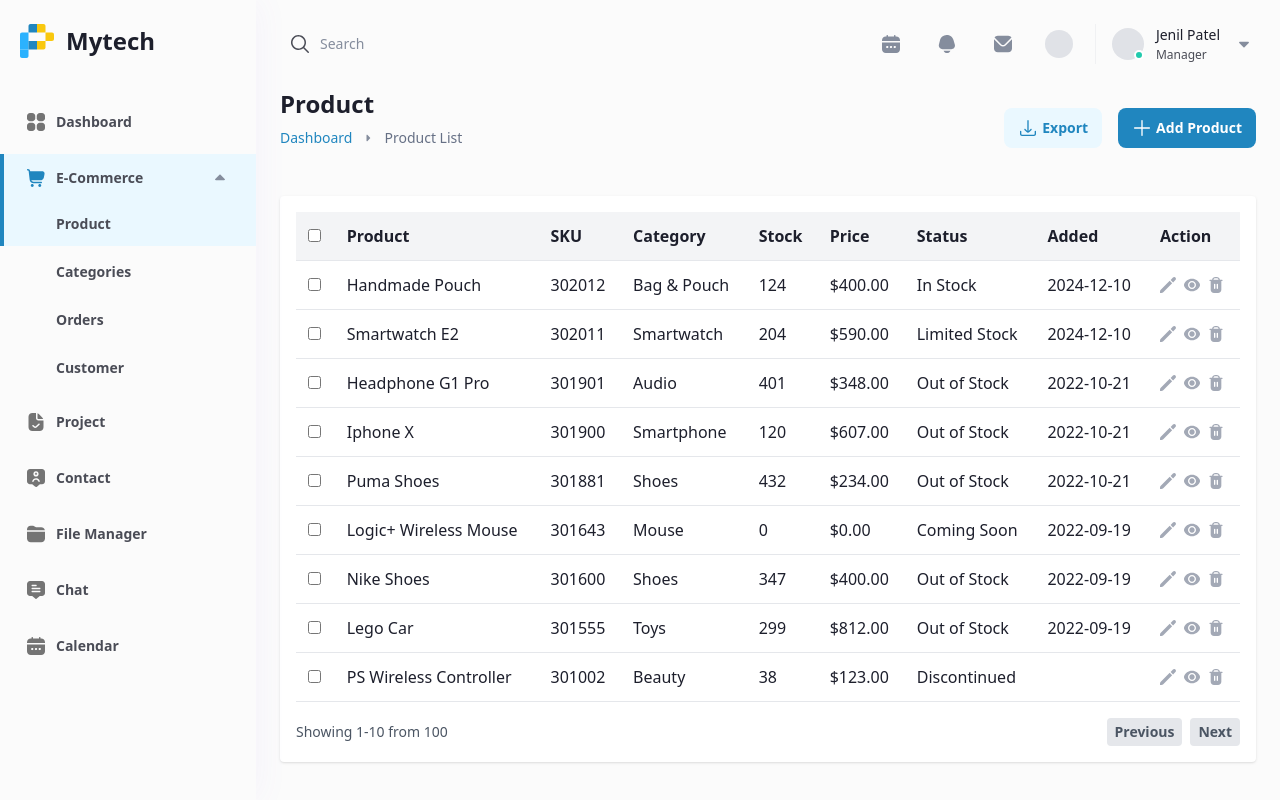
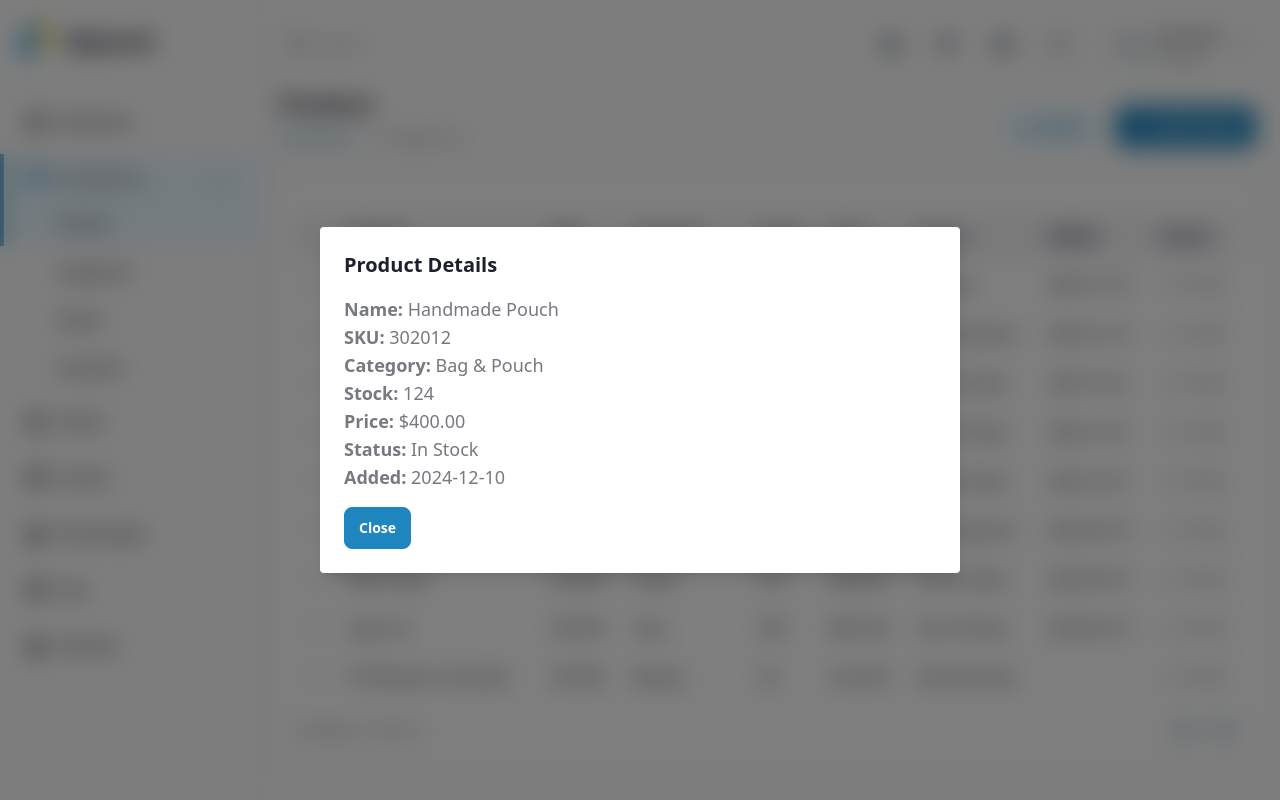
Before and after one commit to SisodiyaAakash/mytech, a Next.js app: page /product in a window 1280 px wide. Both pictures are taken after a click on the button 1191 px from the left and 285 px from the top of the page. Built offline with nearby package versions, Linux system fonts and the light colour scheme.

Commit message:
Added basic crud functionality like routing for the edit, popup on view, delete specific and delete multiple by selecting list items

```diff
--- a/app/product/page.js
+++ b/app/product/page.js
@@ -3,11 +3,15 @@
 import Image from "next/image";
 import Head from "next/head";
 import { useEffect, useState } from "react";
+import { useRouter } from "next/navigation";
 
 export default function Product() {
   const [products, setProducts] = useState([]);
   const [categories, setCategories] = useState({});
   const [productStatus, setProductStatus] = useState({});
+  const [selectedProducts, setSelectedProducts] = useState(new Set());
+  const [viewProduct, setViewProduct] = useState(null); // New state for the modal
+  const router = useRouter();
 
   useEffect(() => {
     async function fetchData() {
@@ -24,6 +28,104 @@ export default function Product() {
 
     fetchData();
   }, []);
+
+  // Handle product selection
+  const handleProductSelection = (productId) => {
+    setSelectedProducts((prev) => {
+      const newSelectedProducts = new Set(prev);
+      if (newSelectedProducts.has(productId)) {
+        newSelectedProducts.delete(productId);
+      } else {
+        newSelectedProducts.add(productId);
+      }
+      return newSelectedProducts;
+    });
+  };
+
+  // Handle Select All
+  const handleSelectAll = () => {
+    if (selectedProducts.size === products.length) {
+      setSelectedProducts(new Set());
+    } else {
+      setSelectedProducts(new Set(products.map((product) => product.id)));
+    }
+  };
+
+  // Function to export products as CSV
+  const handleExport = () => {
+    if (selectedProducts.size === 0) {
+      alert("Please select at least one product to export.");
+      return;
+    }
+
+    const csvData = [
+      ["Product", "SKU", "Category", "Stock", "Price", "Status", "Added"],
+      ...products
+        .filter((product) => selectedProducts.has(product.id))
+        .map((product) => [
+          product.name,
+          product.details.sku,
+          categories[product.categoryId]?.name || "",
+          product.details.quantity,
+          product.details.basePrice.toFixed(2),
+          productStatus[product.details.statusId]?.name || "",
+          product.details.addedDate,
+        ]),
+    ];
+    const csvContent =
+      "data:text/csv;charset=utf-8," +
+      csvData.map((row) => row.join(",")).join("\n");
+    const encodedUri = encodeURI(csvContent);
+    const link = document.createElement("a");
+    link.setAttribute("href", encodedUri);
+    link.setAttribute("download", "products.csv");
+    document.body.appendChild(link);
+    link.click();
+    document.body.removeChild(link);
+  };
+
+  // Handle Add Product Button
+  const handleAddProduct = () => {
+    router.push("/product/edit");
+  };
+
+  // Handle Edit Product
+  const handleEditProduct = (id) => {
+    router.push(`/product/edit?id=${id}`);
+  };
+
+  // Handle View Product (opens the modal)
+  const handleViewProduct = (id) => {
+    const product = products.find((product) => product.id === id);
+    setViewProduct(product); // Set the product data to be shown in the modal
+  };
+
+  // Handle Delete Specific Product
+  const handleDeleteProduct = (id) => {
+    if (confirm("Are you sure you want to delete this product?")) {
+      setProducts((prev) => prev.filter((product) => product.id !== id));
+    }
+  };
+
+  // Handle Delete Selected Products
+  const handleDeleteSelected = () => {
+    if (selectedProducts.size === 0) {
+      alert("Please select products to delete.");
+      return;
+    }
+
+    if (confirm("Are you sure you want to delete the selected products?")) {
+      setProducts((prev) =>
+        prev.filter((product) => !selectedProducts.has(product.id))
+      );
+      setSelectedProducts(new Set()); // Clear selected products after delete
+    }
+  };
+
+  // Handle Close Modal
+  const handleCloseModal = () => {
+    setViewProduct(null); // Close the modal by resetting the product
+  };
 
   return (
     <>
@@ -49,7 +151,10 @@ export default function Product() {
             </nav>
           </div>
           <div className="flex gap-4">
-            <button className="group export-btn bg-[#EAF8FF] hover:bg-[#2086BF] text-[#2086BF] hover:text-white duration-500">
+            <button
+              className="group export-btn bg-[#EAF8FF] hover:bg-[#2086BF] text-[#2086BF] hover:text-white duration-500"
+              onClick={handleExport}
+            >
               <Image
                 src="/icons/download.svg"
                 className="group-hover:brightness-[1000] duration-300"
@@ -59,7 +164,10 @@ export default function Product() {
               />
               Export
             </button>
-            <button className="group add-product-btn bg-[#2086BF] hover:bg-[#EAF8FF] text-white hover:text-[#2086BF] duration-500">
+            <button
+              className="group add-product-btn bg-[#2086BF] hover:bg-transparent text-white hover:text-[#2086BF] border border-[#2086BF] duration-500"
+              onClick={handleAddProduct}
+            >
               <Image
                 src="/icons/plus.svg"
                 className="group-hover:brightness-100 duration-300 brightness-[1000]"
@@ -69,6 +177,23 @@ export default function Product() {
               />
               Add Product
             </button>
+
+            {/* Delete Selected Button */}
+            {selectedProducts.size > 1 && (
+              <button
+                className="delete-btn bg-[#EB3D4D] hover:bg-[#ab1423] text-white duration-500"
+                onClick={handleDeleteSelected}
+              >
+                <Image
+                  src="/icons/delete.svg"
+                  className="brightness-[1000]"
+                  alt="Delete Icon"
+                  width={16}
+                  height={16}
+                />
+                Delete Selected
+              </button>
+            )}
           </div>
         </div>
 
@@ -81,7 +206,11 @@ export default function Product() {
             <thead>
               <tr className="bg-gray-100">
                 <th className="p-3 border-b">
-                  <input type="checkbox" />
+                  <input
+                    type="checkbox"
+                    checked={selectedProducts.size === products.length}
+                    onChange={handleSelectAll}
+                  />
                 </th>
                 <th className="p-3 border-b">Product</th>
                 <th className="p-3 border-b">SKU</th>
@@ -97,7 +226,11 @@ export default function Product() {
               {products.map((product) => (
                 <tr key={product.id} className="hover:bg-gray-50">
                   <td className="p-3 border-b">
-                    <input type="checkbox" />
+                    <input
+                      type="checkbox"
+                      checked={selectedProducts.has(product.id)}
+                      onChange={() => handleProductSelection(product.id)}
+                    />
                   </td>
                   <td className="p-3 border-b">{product.name}</td>
                   <td className="p-3 border-b">{product.details.sku}</td>
@@ -114,7 +247,10 @@ export default function Product() {
                   <td className="p-3 border-b">{product.details.addedDate}</td>
                   <td className="p-3 border-b">
                     <div className="flex gap-2">
-                      <button className="group p-0">
+                      <button
+                        className="group p-0"
+                        onClick={() => handleEditProduct(product.id)}
+                      >
                         <Image
                           src="/icons/edit.svg"
                           className="group-hover:brightness-0 duration-500"
@@ -123,7 +259,10 @@ export default function Product() {
                           height={16}
                         />
                       </button>
-                      <button className="group p-0">
+                      <button
+                        className="group p-0"
+                        onClick={() => handleViewProduct(product.id)}
+                      >
                         <Image
                           src="/icons/view.svg"
                           className="group-hover:brightness-0 duration-500"
@@ -132,7 +271,10 @@ export default function Product() {
                           height={16}
                         />
                       </button>
-                      <button className="group p-0">
+                      <button
+                        className="group p-0"
+                        onClick={() => handleDeleteProduct(product.id)}
+                      >
                         <Image
                           src="/icons/delete.svg"
                           className="group-hover:brightness-0 duration-500"
@@ -148,17 +290,74 @@ export default function Product() {
             </tbody>
           </table>
           <div className="flex justify-between items-center mt-4">
-            <span className="text-sm text-gray-600">Showing 1-10 from 100</span>
+            <span className="text-sm text-gray-600">
+              Showing 1-{Math.min(10, products.length)} from {products.length}
+            </span>
             <div className="flex gap-2">
               <button className="px-2 py-1 bg-gray-200 text-gray-600 rounded hover:bg-gray-300">
-                Previous
+                <Image
+                  src="/icons/previous.svg"
+                  className="hover:brightness-0 duration-500"
+                  alt="<"
+                  width={16}
+                  height={16}
+                />
               </button>
               <button className="px-2 py-1 bg-gray-200 text-gray-600 rounded hover:bg-gray-300">
-                Next
+                <Image
+                  src="/icons/next.svg"
+                  className="hover:brightness-0 duration-500"
+                  alt=">"
+                  width={16}
+                  height={16}
+                />
               </button>
             </div>
           </div>
         </div>
+
+        {/* Modal for Viewing Product */}
+        {viewProduct && (
+          <div className="fixed inset-0 bg-black bg-opacity-50 flex justify-center items-center backdrop-blur-md z-50">
+            <div className="bg-white rounded shadow-lg p-6 w-1/2">
+              <h2 className="text-xl font-semibold mb-4">Product Details</h2>
+              <div>
+                <p>
+                  <strong>Name:</strong> {viewProduct.name}
+                </p>
+                <p>
+                  <strong>SKU:</strong> {viewProduct.details.sku}
+                </p>
+                <p>
+                  <strong>Category:</strong>{" "}
+                  {categories[viewProduct.categoryId]?.name}
+                </p>
+                <p>
+                  <strong>Stock:</strong> {viewProduct.details.quantity}
+                </p>
+                <p>
+                  <strong>Price:</strong> $
+                  {viewProduct.details.basePrice.toFixed(2)}
+                </p>
+                <p>
+                  <strong>Status:</strong>{" "}
+                  {productStatus[viewProduct.details.statusId]?.name}
+                </p>
+                <p>
+                  <strong>Added:</strong> {viewProduct.details.addedDate}
+                </p>
+              </div>
+              <div className="mt-4">
+                <button
+                  className="bg-[#2086BF] hover:bg-transparent text-white hover:text-[#2086BF] border border-[#2086BF] duration-500"
+                  onClick={handleCloseModal}
+                >
+                  Close
+                </button>
+              </div>
+            </div>
+          </div>
+        )}
       </div>
     </>
   );
```
Also changed, not shown: public/icons/next.svg (added), public/icons/previous.svg (added).
